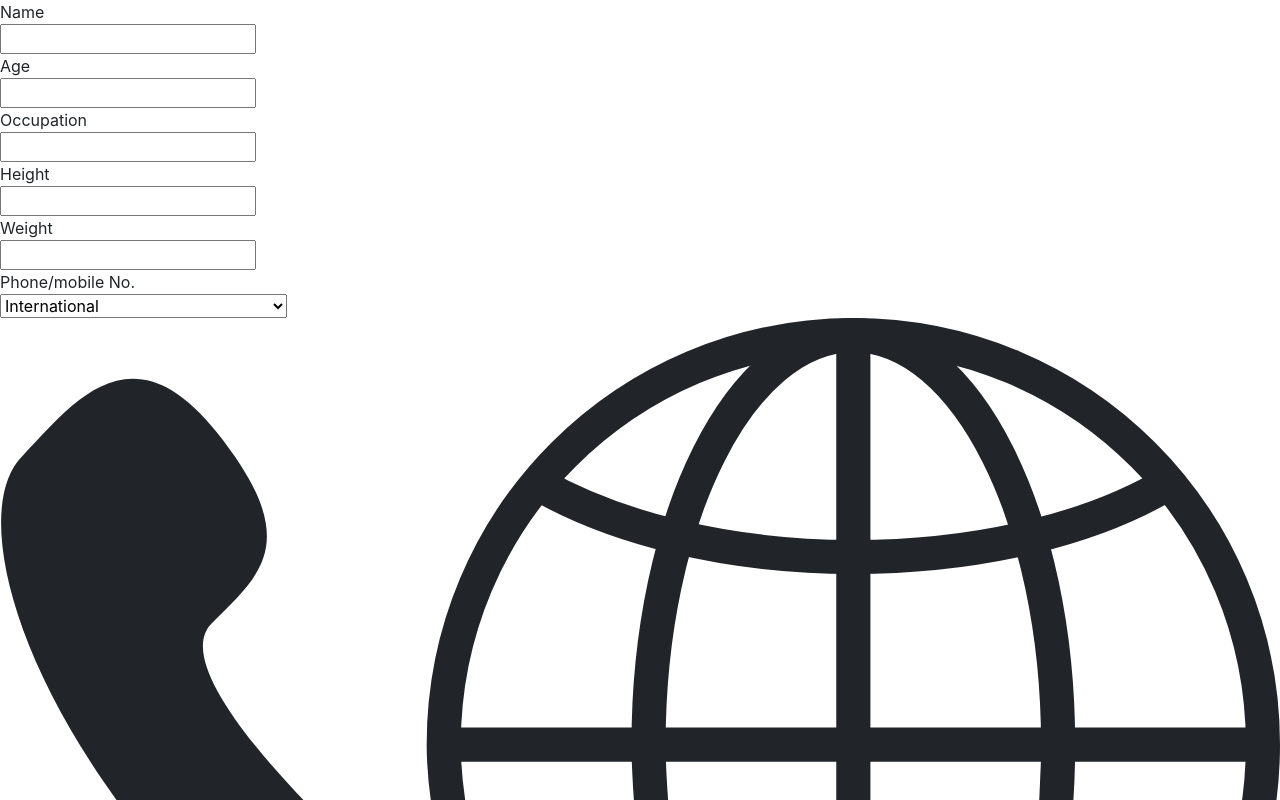
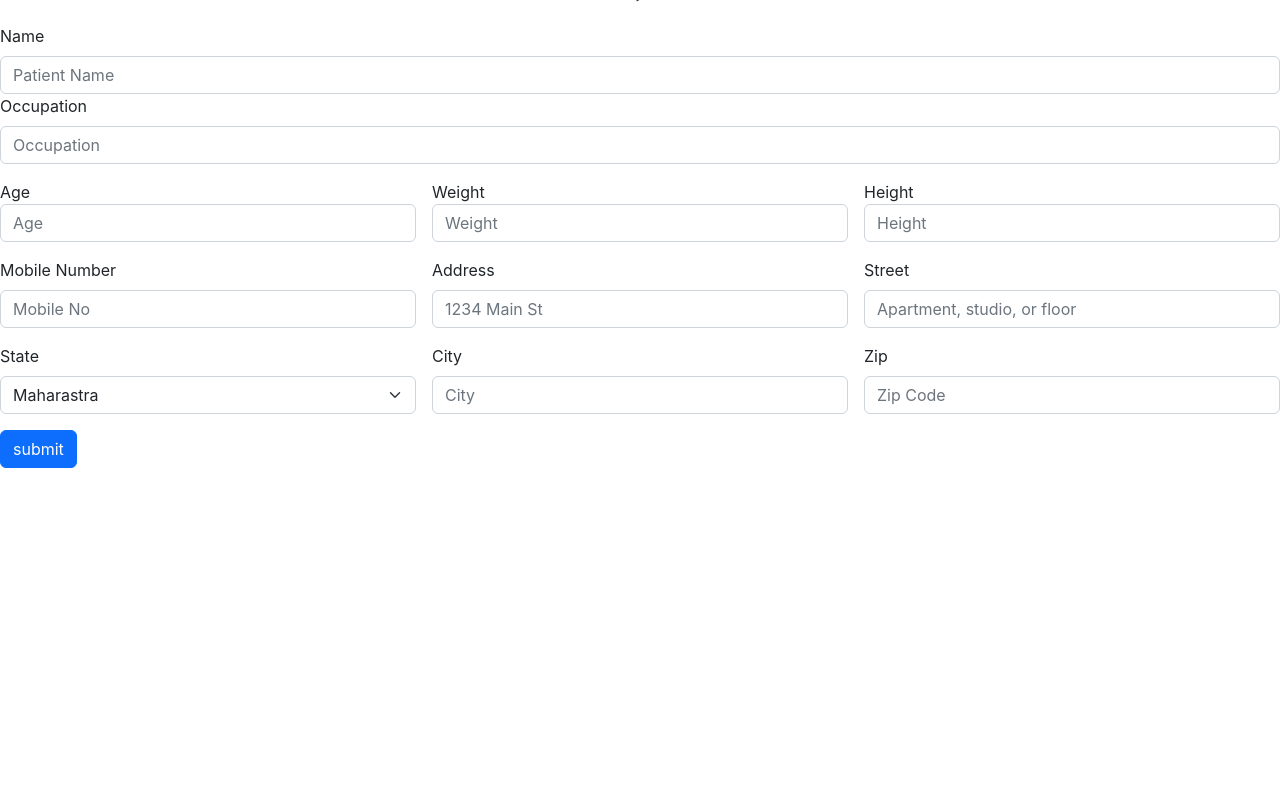
Before and after one commit to pilot-satyam/MedicalProject, a React (Create React App) app in the folder MedicalProjects/frontend/: page /patientForm in a window 1280 px wide. Shown: the top 800 px of the page. Built offline with nearby package versions, Linux system fonts and the light colour scheme.

Commit message:
Route added for patient form

```diff
--- a/MedicalProjects/frontend/package.json
+++ b/MedicalProjects/frontend/package.json
@@ -3,10 +3,13 @@
   "version": "0.1.0",
   "private": true,
   "dependencies": {
+    "@popperjs/core": "^2.11.6",
     "@testing-library/jest-dom": "^5.16.5",
     "@testing-library/react": "^13.4.0",
     "@testing-library/user-event": "^13.5.0",
     "bootstrap": "^5.2.3",
+    "jquery": "^3.6.1",
+    "popper.js": "^1.16.1",
     "react": "^18.2.0",
     "react-bootstrap": "^2.7.0",
     "react-dom": "^18.2.0",
--- a/MedicalProjects/frontend/src/Components/FormForPatient.js
+++ b/MedicalProjects/frontend/src/Components/FormForPatient.js
@@ -1,10 +1,9 @@
 import React from 'react'
 import { useState } from 'react';
-import PhoneInput from 'react-phone-number-input';
 
 function FormForPatient() {
 
-const [name, setName] = useState("");
+const [name, setName] = useState('');
 const [age , setAge] = useState('');
 const [occupation , setOccupation] = useState('');
 const [height , setHeight] = useState('');
@@ -15,7 +14,6 @@ const [state, setState] = useState('');
 const [city, setCity] = useState('');
 const [street , setStreet] = useState('');
 const [zipCode, setZipCode] = useState('');
-
 
 
 const handleName =(e)=>{
@@ -34,9 +32,9 @@ const handleName =(e)=>{
     setWeight(e.target.value);
   }
 
-//   const handleMobileChange =(e) =>{
-//     setMobile(e.target.value);
-//   }
+  const handleMobileChange =(e) =>{
+    setMobile(e.target.value);
+  }
   const handleAddressChange =(e)=>{
     setAddress(e.target.value);
   }
@@ -53,6 +51,8 @@ const handleZipCodeChange =(e)=>{
     setZipCode(e.target.value);
   }
 
+
+  //Connect to backend
   const handleSubmit=(e)=>{
 
       alert('Name :'+name+" "+ 'Age :'+age+" "+'occupation :'+occupation+" "+'Heigth :'+height+" "+
@@ -61,51 +61,72 @@ const handleZipCodeChange =(e)=>{
     e.preventDefault();
 
   }
+  return (
 
-  return (
-    <form onSubmit={(e) => {handleSubmit(e)}}>
-        <div>
-            <label>Name</label><br/>
-            <input type='Text' required onChange={(e)=>{handleName(e)}} /><br/>
+  <form className="row g-3 justify-content-center" onSubmit={(e) => {handleSubmit(e)}}>>
 
+  <div className="justify-content-center col-12" >
+    <label className="form-label">Name</label>
+    <input type="text" className="form-control" placeholder="Patient Name" required onChange={(e)=>{handleName(e)}}  />
 
-            <label>Age</label><br/>
-            <input type='number' required onChange={(e)=>{handleAgeChange(e)}} /><br/>
+    <label className="form-label">Occupation</label>
+    <input type="text" className="form-control" placeholder="Occupation" required onChange={(e)=>{handleOccupationChnage(e)}}  />
+  </div>
 
-            <label>Occupation</label><br/>
-            <input type='Text' onChange={(e)=>{handleOccupationChnage(e)}} /><br/>
+  <div className="col-4" >
+    <label for="number">Age</label>
+    <input type="number" class="form-control" placeholder='Age' required onChange={(e)=>{handleAgeChange(e)}} />
+  </div>
+  <div className="col-4" >
+    <label for="number">Weight</label>
+    <input type="number" class="form-control" placeholder='Weight' onChange={(e)=>{handleWeightChange(e)}} />
+  </div>
 
-            <label>Height</label><br/>
-            <input type='number' onChange={(e)=>{handleHeightChange(e)}} /><br/>
+  <div className="col-4">
+    <label for="number">Height</label>
+    <input type="number" class="form-control" placeholder='Height' onChange={(e)=>{handleHeightChange(e)}} />
+  </div>
+  <div class="form-outline col-4">
+    <label class="form-label" for="typePhone">Mobile Number</label>
+    <input type="tel" id="typePhone" class="form-control" placeholder="Mobile No" onChange={(e)=>{handleMobileChange(e)}}/>
+</div>
+  <div className="col-4 justify-content-center" >
+    <label for="inputAddress" className="form-label">Address</label>
+    <input type="text" className="form-control" id="inputAddress" placeholder="1234 Main St" required onChange={(e)=>{handleAddressChange(e)}} />
+  </div>
+  <div className="col-4 justify-content-center">
+    <label for="inputAddress2" className="form-label">Street</label>
+    <input type="text" className="form-control" id="inputAddress2" placeholder="Apartment, studio, or floor" required onChange={(e)=>{handleStreetChange(e)}} />
+  </div>
+  <div className="col-md-4">
+    <label for="inputState" className="form-label" required onChange={(e)=>{handleStateChange(e)}} >State</label>
+    <select id="inputState" className="form-select">
+      <option >Maharastra</option>
+      <option>Karnataka</option>
+      <option>Delhi</option>
+      <option>Rajastan</option>
+      <option>Kerala</option>
 
-            <label>Weight</label><br/>
-            <input type='number' onChange={(e)=>{handleWeightChange(e)}} /><br/>
+    </select>
+  </div>
 
-            <label>Phone/mobile No.</label>
-            <PhoneInput value ={mobile} onChange={setMobile} /><br/>
+  <div className="col-4">
+    <label for="inputCity" className="form-label">City</label>
+    <input type="text" className="form-control" id="inputCity"  placeholder="City" required onChange={(e)=>{handleCityChange(e)}} />
+  </div>
 
-            <label>Address</label><br/>
-            <input type='Text' required onChange={(e)=>{handleAddressChange(e)}} /><br/>
+  <div className="col-4">
+    <label for="inputZip" className="form-label">Zip</label>
+    <input type="text" className="form-control" id="inputZip"  placeholder="Zip Code" required onChange={(e)=>{handleZipCodeChange(e)}} />
+  </div>
 
-            <label>State</label><br/>
-            <input type='Text' required onChange={(e)=>{handleStateChange(e)}} /><br/>
+  <div className="col-12">
+    <button type="submit" className="btn btn-primary">submit</button>
+  </div>
 
-            <br/>
-            <label>City</label>
-            <input type='Text' required onChange={(e)=>{handleCityChange(e)}} />
+</form>
 
-            <label>Street</label>
-            <input type='Text' required onChange={(e)=>{handleStreetChange(e)}} />
+  )
+}
 
-            <label>ZipCode</label>
-            <input type='Text' required onChange={(e)=>{handleZipCodeChange(e)}} /><br/>
-
-
-            <input type="submit" value="Submit"/>
-
-        </div>
-    </form>
-  )
-
-}
-export default FormForPatient
+export default  FormForPatient
```
Also changed, not shown: 2 other files (tests, documents, lock files or other folders).
